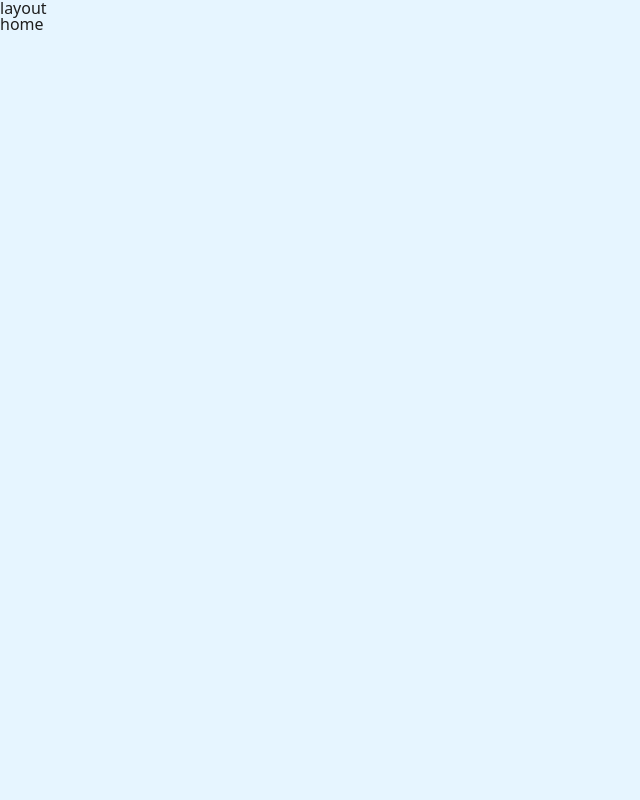
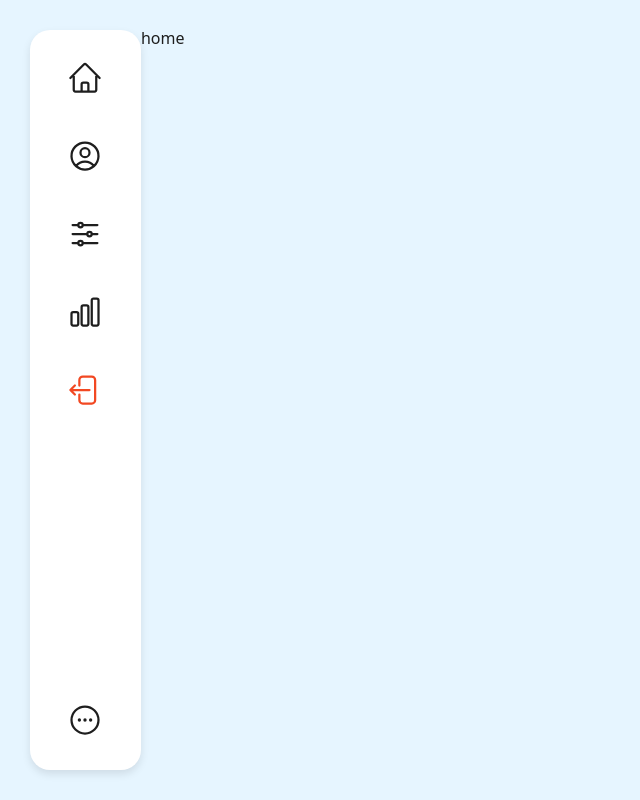
Before and after one commit to dawwson/chagok-fe, a React (Vite) app: page / in a window 1280 px wide. Shown: the whole page, without its empty margins (0-640 px from the left). Built offline with nearby package versions, Linux system fonts and the light colour scheme.

Commit message:
Feat: 메뉴가 있는 메인 레이아웃 구현

```diff
--- /dev/null
+++ b/src/components/templates/MainLayout/index.tsx
@@ -0,0 +1,170 @@
+import { Link, Outlet } from "react-router-dom";
+import styled from "styled-components";
+
+const Layout = () => {
+  return (
+    <>
+      <Container>
+        <LeftWrapper>
+          <Menu>
+            <Link to="/">
+              <MenuItem>
+                <svg
+                  xmlns="http://www.w3.org/2000/svg"
+                  fill="none"
+                  viewBox="0 0 24 24"
+                  stroke-width="1.5"
+                  stroke="currentColor"
+                >
+                  <path
+                    stroke-linecap="round"
+                    stroke-linejoin="round"
+                    d="m2.25 12 8.954-8.955c.44-.439 1.152-.439 1.591 0L21.75 12M4.5 9.75v10.125c0 .621.504 1.125 1.125 1.125H9.75v-4.875c0-.621.504-1.125 1.125-1.125h2.25c.621 0 1.125.504 1.125 1.125V21h4.125c.621 0 1.125-.504 1.125-1.125V9.75M8.25 21h8.25"
+                  />
+                </svg>
+              </MenuItem>
+            </Link>
+            <Link to="/profile">
+              <MenuItem>
+                <svg
+                  xmlns="http://www.w3.org/2000/svg"
+                  fill="none"
+                  viewBox="0 0 24 24"
+                  stroke-width="1.5"
+                  stroke="currentColor"
+                >
+                  <path
+                    stroke-linecap="round"
+                    stroke-linejoin="round"
+                    d="M17.982 18.725A7.488 7.488 0 0 0 12 15.75a7.488 7.488 0 0 0-5.982 2.975m11.963 0a9 9 0 1 0-11.963 0m11.963 0A8.966 8.966 0 0 1 12 21a8.966 8.966 0 0 1-5.982-2.275M15 9.75a3 3 0 1 1-6 0 3 3 0 0 1 6 0Z"
+                  />
+                </svg>
+              </MenuItem>
+            </Link>
+            <Link to="manage-budget">
+              <MenuItem>
+                <svg
+                  xmlns="http://www.w3.org/2000/svg"
+                  fill="none"
+                  viewBox="0 0 24 24"
+                  stroke-width="1.5"
+                  stroke="currentColor"
+                >
+                  <path
+                    stroke-linecap="round"
+                    stroke-linejoin="round"
+                    d="M10.5 6h9.75M10.5 6a1.5 1.5 0 1 1-3 0m3 0a1.5 1.5 0 1 0-3 0M3.75 6H7.5m3 12h9.75m-9.75 0a1.5 1.5 0 0 1-3 0m3 0a1.5 1.5 0 0 0-3 0m-3.75 0H7.5m9-6h3.75m-3.75 0a1.5 1.5 0 0 1-3 0m3 0a1.5 1.5 0 0 0-3 0m-9.75 0h9.75"
+                  />
+                </svg>
+              </MenuItem>
+            </Link>
+            <Link to="stats">
+              <MenuItem>
+                <svg
+                  xmlns="http://www.w3.org/2000/svg"
+                  fill="none"
+                  viewBox="0 0 24 24"
+                  stroke-width="1.5"
+                  stroke="currentColor"
+                >
+                  <path
+                    stroke-linecap="round"
+                    stroke-linejoin="round"
+                    d="M3 13.125C3 12.504 3.504 12 4.125 12h2.25c.621 0 1.125.504 1.125 1.125v6.75C7.5 20.496 6.996 21 6.375 21h-2.25A1.125 1.125 0 0 1 3 19.875v-6.75ZM9.75 8.625c0-.621.504-1.125 1.125-1.125h2.25c.621 0 1.125.504 1.125 1.125v11.25c0 .621-.504 1.125-1.125 1.125h-2.25a1.125 1.125 0 0 1-1.125-1.125V8.625ZM16.5 4.125c0-.621.504-1.125 1.125-1.125h2.25C20.496 3 21 3.504 21 4.125v15.75c0 .621-.504 1.125-1.125 1.125h-2.25a1.125 1.125 0 0 1-1.125-1.125V4.125Z"
+                  />
+                </svg>
+              </MenuItem>
+            </Link>
+            <MenuItem className="logout">
+              <svg
+                xmlns="http://www.w3.org/2000/svg"
+                fill="none"
+                viewBox="0 0 24 24"
+                stroke-width="1.5"
+                stroke="currentColor"
+              >
+                <path
+                  stroke-linecap="round"
+                  stroke-linejoin="round"
+                  d="M8.25 9V5.25A2.25 2.25 0 0 1 10.5 3h6a2.25 2.25 0 0 1 2.25 2.25v13.5A2.25 2.25 0 0 1 16.5 21h-6a2.25 2.25 0 0 1-2.25-2.25V15m-3 0-3-3m0 0 3-3m-3 3H15"
+                />
+              </svg>
+            </MenuItem>
+            <MenuItem className="more">
+              <svg
+                xmlns="http://www.w3.org/2000/svg"
+                fill="none"
+                viewBox="0 0 24 24"
+                stroke-width="1.5"
+                stroke="currentColor"
+              >
+                <path
+                  stroke-linecap="round"
+                  stroke-linejoin="round"
+                  d="M8.625 12a.375.375 0 1 1-.75 0 .375.375 0 0 1 .75 0Zm0 0H8.25m4.125 0a.375.375 0 1 1-.75 0 .375.375 0 0 1 .75 0Zm0 0H12m4.125 0a.375.375 0 1 1-.75 0 .375.375 0 0 1 .75 0Zm0 0h-.375M21 12a9 9 0 1 1-18 0 9 9 0 0 1 18 0Z"
+                />
+              </svg>
+            </MenuItem>
+          </Menu>
+        </LeftWrapper>
+        <RightWrapper>
+          <Outlet />
+        </RightWrapper>
+      </Container>
+    </>
+  );
+};
+
+const Container = styled.div`
+  display: flex;
+  height: 100vh;
+  padding: 30px;
+`;
+
+const LeftWrapper = styled.div`
+  flex: 1;
+`;
+
+const RightWrapper = styled.div`
+  flex: 10;
+  /* background-color: #f090ff; // NOTE: 임시 배경색. 나중에 삭제하기 */
+`;
+
+const Menu = styled.div`
+  width: 100%;
+  height: 100%;
+  display: flex;
+  flex-direction: column;
+  align-items: center;
+  gap: 40px;
+  background-color: ${({ theme }) => theme.background.white};
+  border-radius: 20px;
+  box-shadow: 0px 4px 8px rgba(0, 0, 0, 0.1);
+
+  a:first-child > div {
+    margin-top: 30px;
+  }
+`;
+
+const MenuItem = styled.div`
+  cursor: pointer;
+
+  svg {
+    width: 36px;
+    fill: ${({ theme }) => theme.background.white};
+    stroke: ${({ theme }) => theme.buttonText.secondary};
+  }
+
+  &.logout {
+    svg {
+      stroke: ${({ theme }) => theme.button.danger};
+    }
+  }
+
+  &.more {
+    margin-top: auto;
+    margin-bottom: 30px;
+  }
+`;
+
+export default Layout;
--- a/src/configs/theme.ts
+++ b/src/configs/theme.ts
@@ -24,7 +24,7 @@ export const lightTheme = {
     accent: DARK_BLUE,
     danger: RED,
   },
-  buttenText: {
+  buttonText: {
     primary: WHITE,
     secondary: BLACK,
     danger: WHITE,
--- a/src/pages/Layout/index.tsx
+++ /dev/null
@@ -1,13 +0,0 @@
-import { Outlet } from "react-router-dom";
-
-const Layout = () => {
-  return (
-    <>
-      {/* TODO: SideBar */}
-      <h1>layout</h1>
-      <Outlet />
-    </>
-  );
-};
-
-export default Layout;
--- /dev/null
+++ b/src/pages/ProfilePage/index.tsx
@@ -0,0 +1,5 @@
+const ProfilePage = () => {
+  return <h1>profile</h1>;
+};
+
+export default ProfilePage;
```
Also changed, not shown: src/App.tsx (+8 -3 lines), src/components/templates/MainLayout/style.ts (added).
